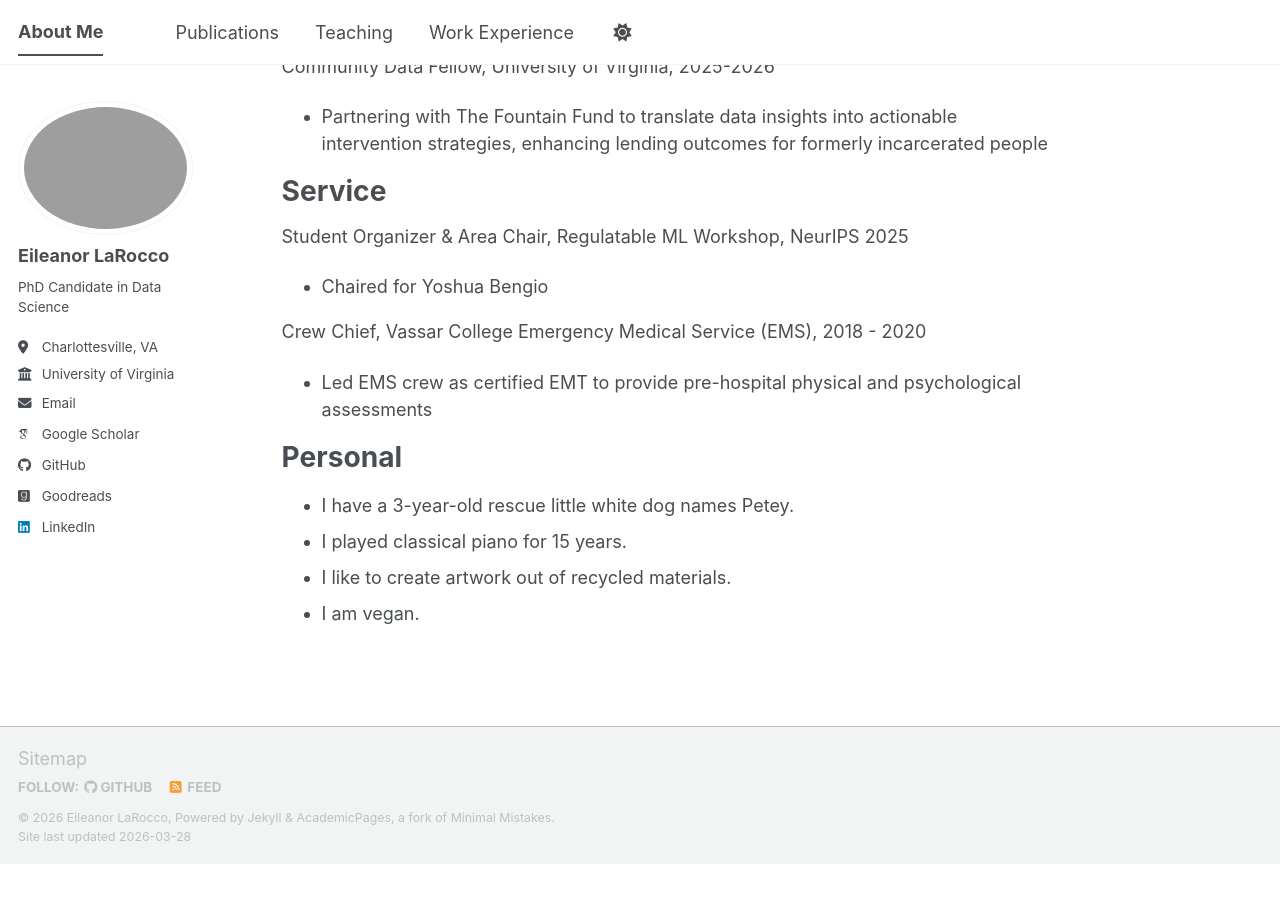
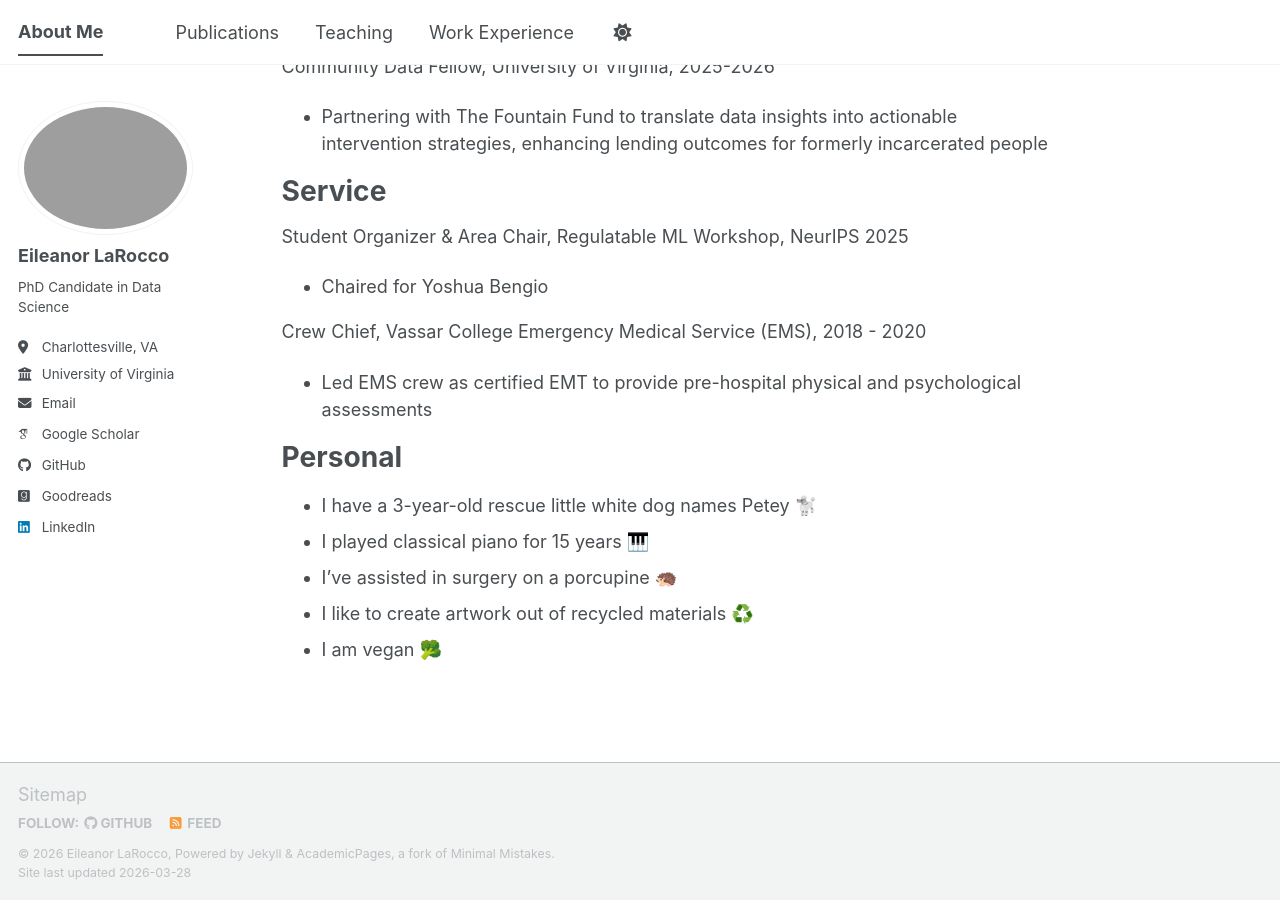
Before and after one commit to eplarocco/eplarocco.github.io, a Jekyll site: the page built from _pages/about.md, in a window 1280 px wide and 900 px high, scrolled down 612 px. Built offline with Jekyll 4.4.1, drawn with Linux system fonts in a browser that asks for light colours; some web fonts are replaced; a script bundle is joined from its source files by our own code; library files that are not in the unit come from our copies; before the commit the page ends 1476 px from its top, so only the background shows below that.

Commit message:
Enhance personal section with emojis and new fact
Updated personal information with emojis and added a new fact about assisting in surgery on a porcupine.

```diff
--- a/_pages/about.md
+++ b/_pages/about.md
@@ -39,7 +39,8 @@ Crew Chief, Vassar College Emergency Medical Service (EMS), 2018 - 2020
 
 Personal
 ======
-- I have a 3-year-old rescue little white dog names Petey.
-- I played classical piano for 15 years.
-- I like to create artwork out of recycled materials.
-- I am vegan.
+- I have a 3-year-old rescue little white dog names Petey 🐩
+- I played classical piano for 15 years 🎹
+- I've assisted in surgery on a porcupine 🦔
+- I like to create artwork out of recycled materials ♻️
+- I am vegan 🥦
```
